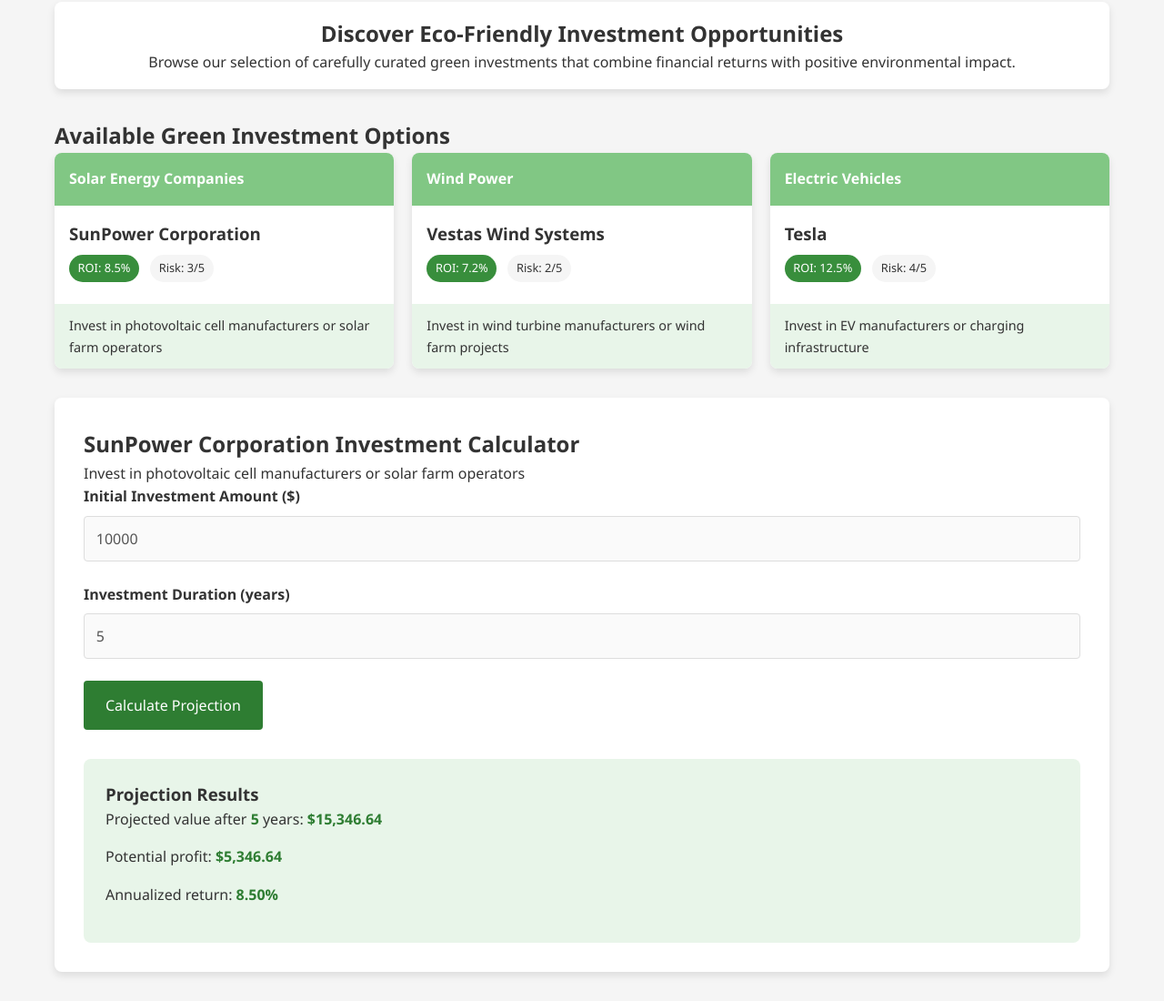
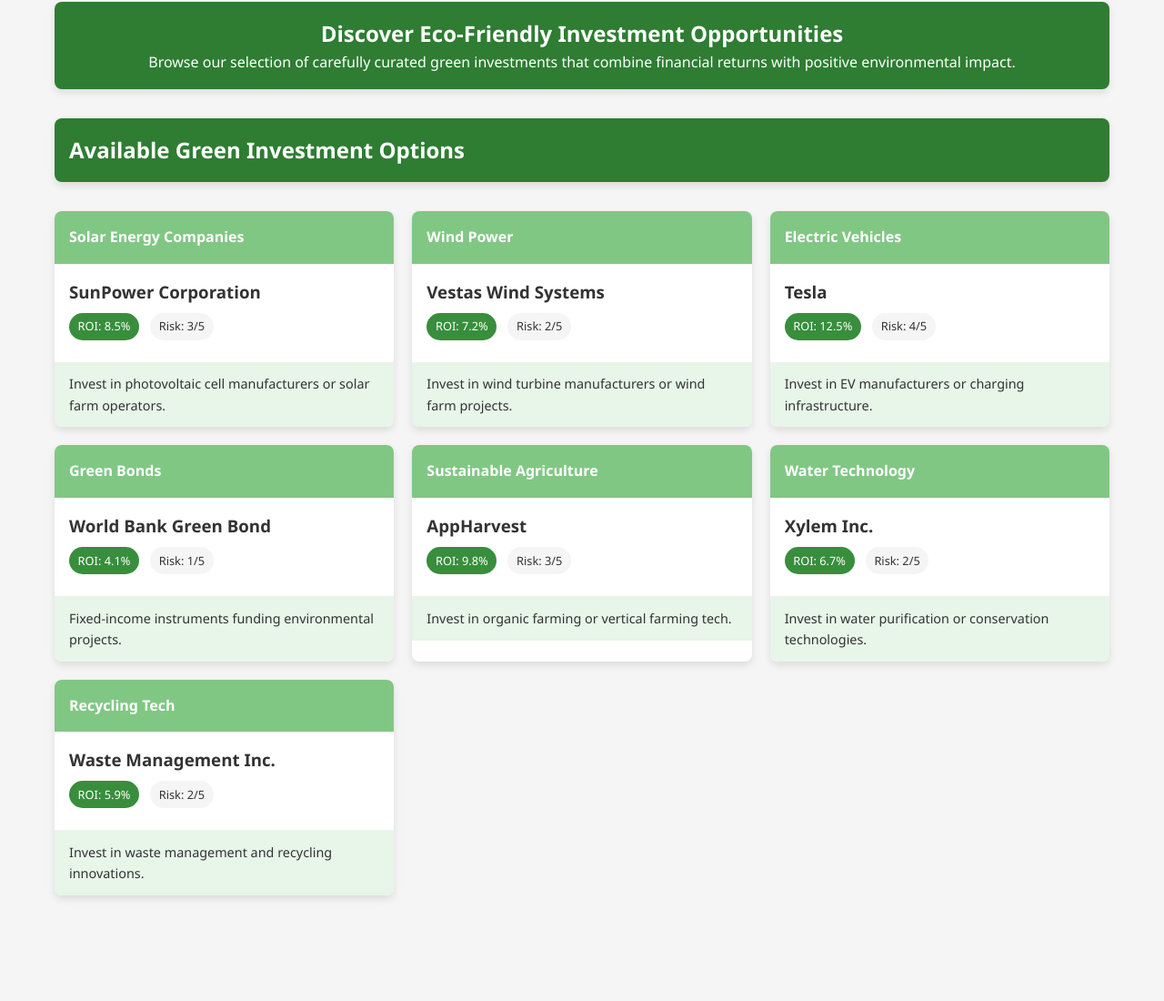
Before and after one commit to rsoni7/Fraud-Detection, a plain HTML site: page a.html in a window 1280 px wide. Shown: the part 197-1297 px from the top of the page at 91% size. After the commit the page ends 1213 px from the top, so only its background shows below. Drawn offline with Linux system fonts and the light colour scheme.

Commit message:
Update a.html

```diff
--- a/a.html
+++ b/a.html
@@ -5,7 +5,6 @@
   <meta name="viewport" content="width=device-width, initial-scale=1" />
   <title>Green Investment Portfolio</title>
   <style>
-  /* Your original CSS from above */
     :root {
       --primary-color: #2e7d32;
       --secondary-color: #81c784;
@@ -15,71 +14,103 @@
       --text-color: #333;
       --card-shadow: 0 4px 8px rgba(0, 0, 0, 0.1);
     }
+
     * {
       box-sizing: border-box;
-    margin: 0; padding: 0;
+      margin: 0;
+      padding: 0;
       font-family: 'Segoe UI', Tahoma, Geneva, Verdana, sans-serif;
     }
+
     body {
       background-color: #f5f5f5;
       color: var(--text-color);
       line-height: 1.6;
     }
+
     header {
       background-color: var(--primary-color);
       color: white;
       text-align: center;
       padding: 2rem 0;
       margin-bottom: 2rem;
-    box-shadow: 0 2px 5px rgba(0,0,0,0.1);
+      box-shadow: 0 2px 5px rgba(0, 0, 0, 0.1);
     }
+
     .container {
       max-width: 1200px;
       margin: 0 auto;
       padding: 0 20px;
     }
+
     h1 {
       font-size: 2.5rem;
       margin-bottom: 0.5rem;
     }
+
     .subtitle {
       font-size: 1.2rem;
       opacity: 0.9;
     }
+
+    /* UPDATED: Green background for intro and heading */
     .portfolio-intro {
       text-align: center;
       margin-bottom: 2rem;
       padding: 1rem;
-    background-color: white;
+      background-color: var(--primary-color);
+      color: white;
       border-radius: 8px;
       box-shadow: var(--card-shadow);
     }
+
+    /* Target only the "Available Green Investment Options" heading */
+    h2.available-heading {
+      background-color: var(--primary-color);
+      color: white;
+      padding: 1rem;
+      border-radius: 8px;
+      margin-bottom: 2rem;
+      box-shadow: var(--card-shadow);
+    }
+
     .investment-options {
       display: grid;
-    grid-template-columns: repeat(auto-fill,minmax(300px,1fr));
+      grid-template-columns: repeat(auto-fill, minmax(300px, 1fr));
       gap: 20px;
       margin-bottom: 2rem;
     }
+
     .investment-card {
-    background: white;
+      background-color: white;
       border-radius: 8px;
       overflow: hidden;
       box-shadow: var(--card-shadow);
+      transition: transform 0.3s ease;
+      cursor: pointer;
     }
+
+    .investment-card:hover {
+      transform: translateY(-5px);
+    }
+
     .card-header {
       background-color: var(--secondary-color);
       color: white;
       padding: 1rem;
       font-weight: bold;
     }
+
     .card-body {
       padding: 1rem;
     }
+
     .card-footer {
       background-color: var(--light-color);
       padding: 0.8rem 1rem;
       font-size: 0.9rem;
     }
+
     .roi-badge {
       display: inline-block;
       background-color: var(--accent-color);
@@ -89,6 +120,7 @@
       font-size: 0.8rem;
       margin-right: 0.5rem;
     }
+
     .risk-badge {
       display: inline-block;
       background-color: #f5f5f5;
@@ -97,21 +129,30 @@
       border-radius: 20px;
       font-size: 0.8rem;
     }
+
     .calculator-container {
       background-color: white;
       border-radius: 8px;
       padding: 2rem;
       box-shadow: var(--card-shadow);
       margin-bottom: 2rem;
+      display: none;
     }
+
+    .calculator-container.active {
+      display: block;
+    }
+
     .form-group {
       margin-bottom: 1.5rem;
     }
+
     label {
       display: block;
       margin-bottom: 0.5rem;
       font-weight: 600;
     }
+
     input {
       width: 100%;
       padding: 0.8rem;
@@ -119,28 +160,43 @@
       border-radius: 4px;
       font-size: 1rem;
     }
+
     button {
       background-color: var(--primary-color);
       color: white;
       border: none;
       padding: 1rem 1.5rem;
       border-radius: 4px;
-    cursor: not-allowed; /* Disabled because no JS */
+      cursor: pointer;
       font-size: 1rem;
+      transition: background-color 0.3s ease;
     }
+
+    button:hover {
+      background-color: var(--dark-color);
+    }
+
     .results {
       margin-top: 2rem;
       padding: 1.5rem;
       background-color: var(--light-color);
       border-radius: 8px;
+      display: none;
     }
+
+    .results.active {
+      display: block;
+    }
+
     .result-item {
       margin-bottom: 1rem;
     }
+
     .result-value {
       font-weight: bold;
       color: var(--primary-color);
     }
+
     @media (max-width: 768px) {
       .investment-options {
         grid-template-columns: 1fr;
@@ -159,11 +215,15 @@
   <div class="container">
     <section class="portfolio-intro">
       <h2>Discover Eco-Friendly Investment Opportunities</h2>
-    <p>Browse our selection of carefully curated green investments that combine financial returns with positive environmental impact.</p>
+      <p>
+        Browse our selection of carefully curated green investments that combine financial returns with positive environmental impact.
+      </p>
     </section>
 
-  <h2>Available Green Investment Options</h2>
-  <div class="investment-options">
+    <h2 class="available-heading">Available Green Investment Options</h2>
+
+    <div class="investment-options" id="investmentOptions">
+      <!-- Hardcoded investment cards without scripts -->
       <div class="investment-card">
         <div class="card-header">Solar Energy Companies</div>
         <div class="card-body">
@@ -173,8 +233,11 @@
             <span class="risk-badge">Risk: 3/5</span>
           </div>
         </div>
-      <div class="card-footer">Invest in photovoltaic cell manufacturers or solar farm operators</div>
+        <div class="card-footer">
+          Invest in photovoltaic cell manufacturers or solar farm operators.
         </div>
+      </div>
+
       <div class="investment-card">
         <div class="card-header">Wind Power</div>
         <div class="card-body">
@@ -184,8 +247,11 @@
             <span class="risk-badge">Risk: 2/5</span>
           </div>
         </div>
-      <div class="card-footer">Invest in wind turbine manufacturers or wind farm projects</div>
+        <div class="card-footer">
+          Invest in wind turbine manufacturers or wind farm projects.
         </div>
+      </div>
+
       <div class="investment-card">
         <div class="card-header">Electric Vehicles</div>
         <div class="card-body">
@@ -195,40 +261,64 @@
             <span class="risk-badge">Risk: 4/5</span>
           </div>
         </div>
-      <div class="card-footer">Invest in EV manufacturers or charging infrastructure</div>
+        <div class="card-footer">
+          Invest in EV manufacturers or charging infrastructure.
         </div>
-    <!-- Add more cards as needed -->
       </div>
 
-  <div class="calculator-container">
-    <h2>SunPower Corporation Investment Calculator</h2>
-    <p>Invest in photovoltaic cell manufacturers or solar farm operators</p>
-
-    <div class="form-group">
-      <label for="investmentAmount">Initial Investment Amount ($)</label>
-      <input type="number" id="investmentAmount" placeholder="Enter amount" value="10000" disabled>
+      <div class="investment-card">
+        <div class="card-header">Green Bonds</div>
+        <div class="card-body">
+          <h3>World Bank Green Bond</h3>
+          <div style="margin: 0.5rem 0;">
+            <span class="roi-badge">ROI: 4.1%</span>
+            <span class="risk-badge">Risk: 1/5</span>
+          </div>
+        </div>
+        <div class="card-footer">
+          Fixed-income instruments funding environmental projects.
+        </div>
       </div>
 
-    <div class="form-group">
-      <label for="investmentYears">Investment Duration (years)</label>
-      <input type="number" id="investmentYears" placeholder="Enter years" value="5" disabled>
+      <div class="investment-card">
+        <div class="card-header">Sustainable Agriculture</div>
+        <div class="card-body">
+          <h3>AppHarvest</h3>
+          <div style="margin: 0.5rem 0;">
+            <span class="roi-badge">ROI: 9.8%</span>
+            <span class="risk-badge">Risk: 3/5</span>
+          </div>
+        </div>
+        <div class="card-footer">
+          Invest in organic farming or vertical farming tech.
+        </div>
       </div>
 
-    <button disabled>Calculate Projection</button>
+      <div class="investment-card">
+        <div class="card-header">Water Technology</div>
+        <div class="card-body">
+          <h3>Xylem Inc.</h3>
+          <div style="margin: 0.5rem 0;">
+            <span class="roi-badge">ROI: 6.7%</span>
+            <span class="risk-badge">Risk: 2/5</span>
+          </div>
+        </div>
+        <div class="card-footer">
+          Invest in water purification or conservation technologies.
+        </div>
+      </div>
 
-    <div class="results">
-      <h3>Projection Results</h3>
-      <div class="result-item">
-        Projected value after <span class="result-value">5</span> years:
-        <span class="result-value">$15,346.64</span>
+      <div class="investment-card">
+        <div class="card-header">Recycling Tech</div>
+        <div class="card-body">
+          <h3>Waste Management Inc.</h3>
+          <div style="margin: 0.5rem 0;">
+            <span class="roi-badge">ROI: 5.9%</span>
+            <span class="risk-badge">Risk: 2/5</span>
           </div>
-      <div class="result-item">
-        Potential profit:
-        <span class="result-value">$5,346.64</span>
         </div>
-      <div class="result-item">
-        Annualized return:
-        <span class="result-value">8.50%</span>
+        <div class="card-footer">
+          Invest in waste management and recycling innovations.
         </div>
       </div>
     </div>
```
Lines whose indentation alone changed are shown as unchanged.
